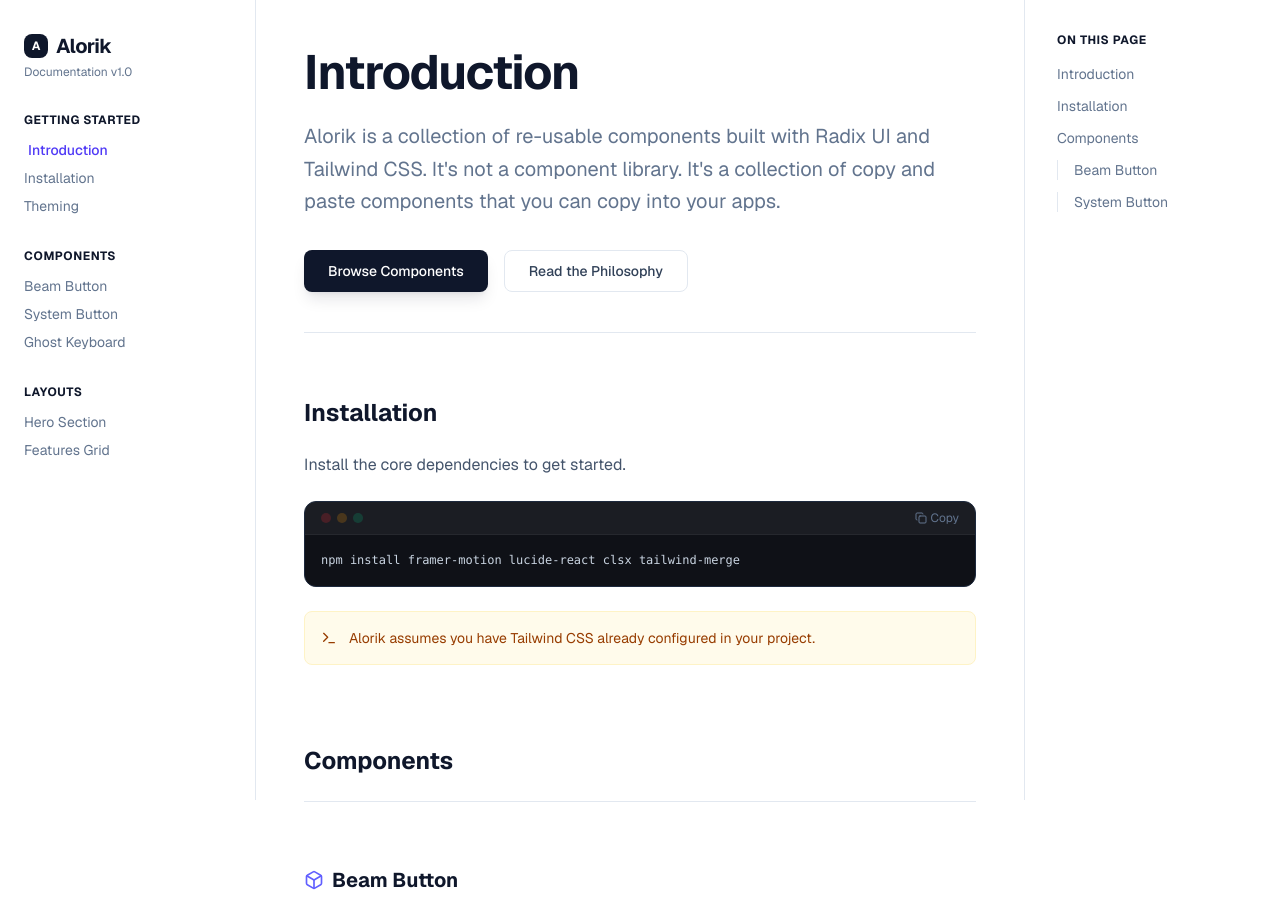
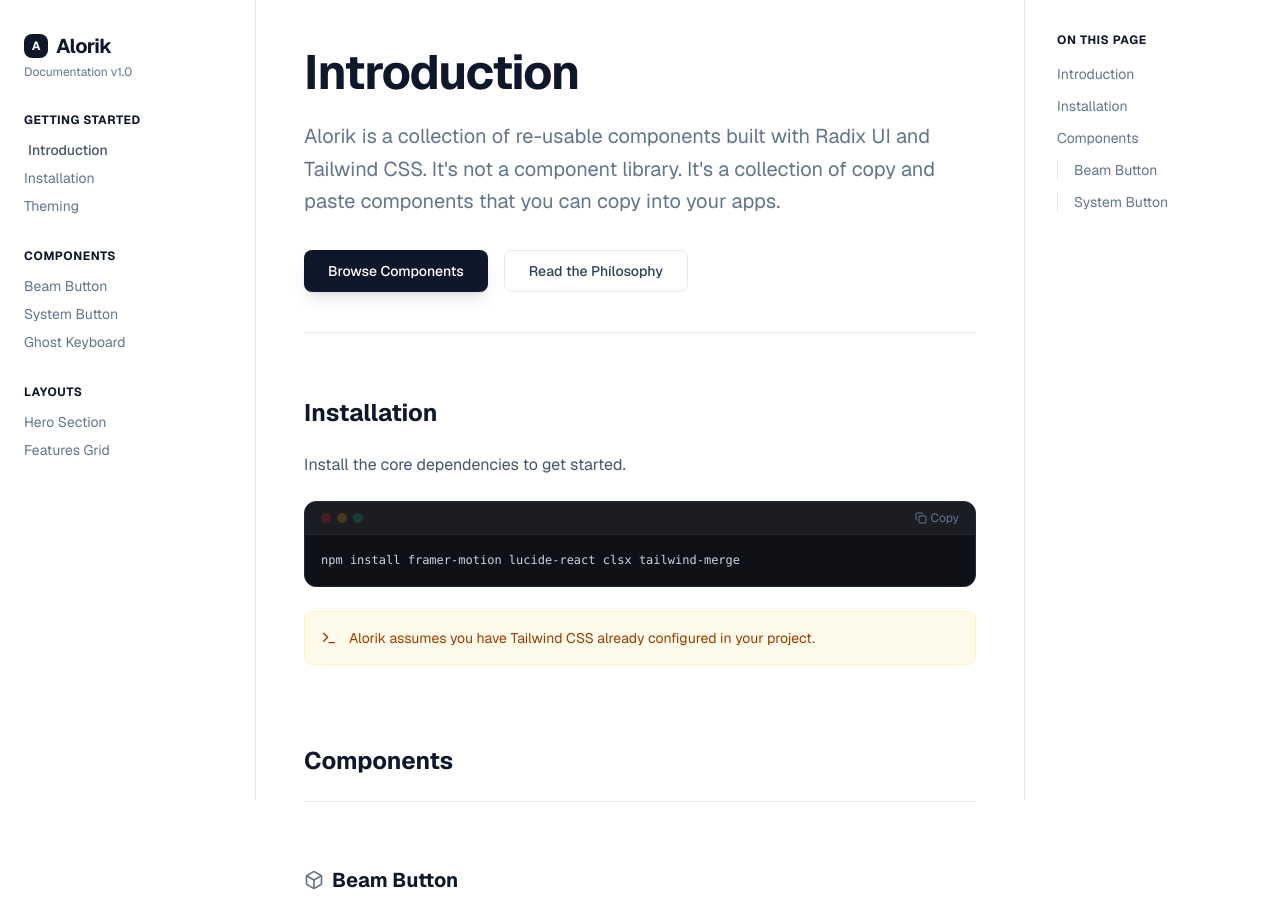
Before and after one commit to Alorik/Alorik-UI, a Next.js app: page /document in a window 1280 px wide. Shown: the top 910 px of the page. Built offline with nearby package versions, Linux system fonts and the light colour scheme.

Commit message:
feat: documentation added

```diff
--- a/app/document/page.tsx
+++ b/app/document/page.tsx
@@ -65,7 +65,7 @@ const ComponentPreview = ({ title, children, code }) => (
     id={title.toLowerCase().replace(" ", "-")}
   >
     <h3 className="text-xl font-bold text-slate-900 mb-4 flex items-center gap-2">
-      <Box size={20} className="text-indigo-500" />
+      <Box size={20} className="text-gray-500" />
       {title}
     </h3>
     <div className="border border-slate-200 rounded-xl overflow-hidden bg-slate-50/50">
@@ -98,7 +98,7 @@ export default function AlorikDocs() {
   ];
 
   return (
-    <div className="min-h-screen bg-white text-slate-900 font-sans selection:bg-indigo-100 flex">
+    <div className="min-h-screen bg-white text-slate-900 font-sans selection:bg-gray-100 flex">
       {/* MOBILE HEADER */}
       <div className="lg:hidden fixed top-0 left-0 right-0 h-16 bg-white/80 backdrop-blur-md border-b border-slate-200 z-50 flex items-center px-4 justify-between">
         <span className="font-bold text-lg tracking-tight">Alorik UI</span>
@@ -138,7 +138,7 @@ export default function AlorikDocs() {
                       onClick={() => setActiveSection(item.toLowerCase())}
                       className={`text-sm block transition-colors w-full text-left ${
                         activeSection === item.toLowerCase()
-                          ? "text-indigo-600 font-medium translate-x-1"
+                          ? "text-gray-600 font-medium translate-x-1"
                           : "text-slate-500 hover:text-slate-900"
                       }`}
                     >
@@ -225,27 +225,27 @@ export default function AlorikDocs() {
         </h5>
         <ul className="space-y-3 text-sm text-slate-500">
           <li>
-            <a href="#" className="hover:text-indigo-600 transition-colors">
+            <a href="#" className="hover:text-gray-600 transition-colors">
               Introduction
             </a>
           </li>
           <li>
-            <a href="#" className="hover:text-indigo-600 transition-colors">
+            <a href="#" className="hover:text-gray-600 transition-colors">
               Installation
             </a>
           </li>
           <li>
-            <a href="#" className="hover:text-indigo-600 transition-colors">
+            <a href="#" className="hover:text-gray-600 transition-colors">
               Components
             </a>
           </li>
           <li className="pl-4 border-l border-slate-200">
-            <a href="#" className="hover:text-indigo-600 transition-colors">
+            <a href="#" className="hover:text-gray-600 transition-colors">
               Beam Button
             </a>
           </li>
           <li className="pl-4 border-l border-slate-200">
-            <a href="#" className="hover:text-indigo-600 transition-colors">
+            <a href="#" className="hover:text-gray-600 transition-colors">
               System Button
             </a>
           </li>
```
